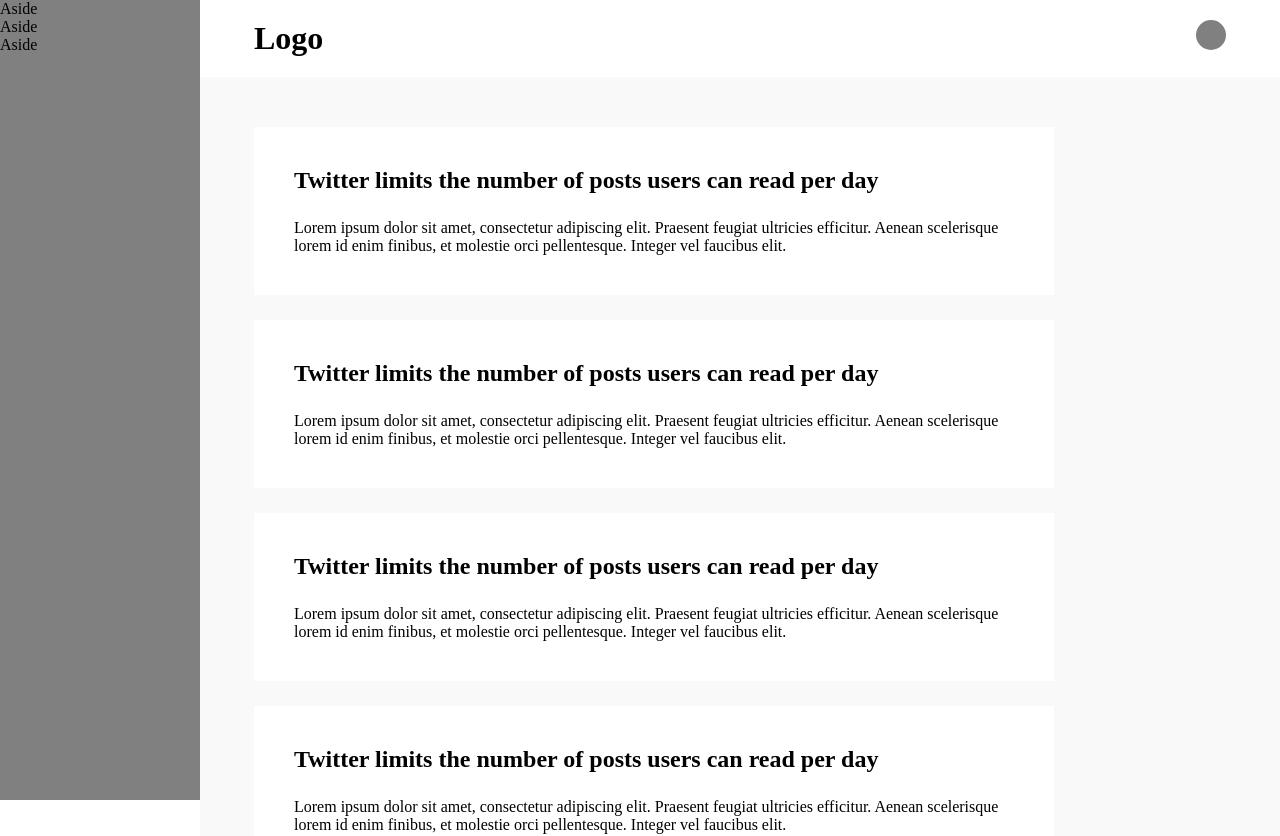
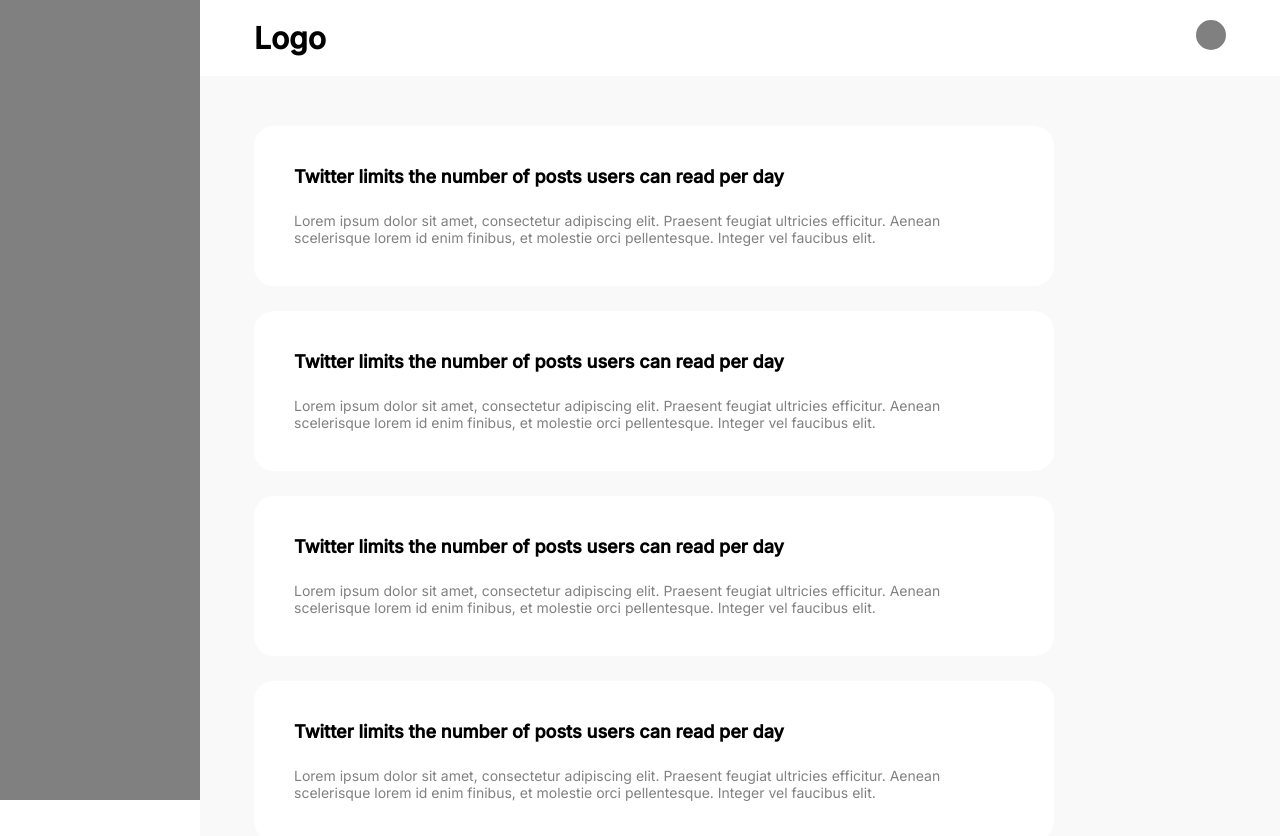
Before and after one commit to emmanuelojiji/forum, a React (Create React App) app: page / in a window 1280 px wide. Shown: the top 836 px of the page. Built offline with nearby package versions, Linux system fonts and the light colour scheme.

Commit message:
Sticky sidebar and sticky header both working together

```diff
--- a/public/index.html
+++ b/public/index.html
@@ -24,7 +24,11 @@
       work correctly both with client-side routing and a non-root public URL.
       Learn how to configure a non-root public URL by running `npm run build`.
     -->
+    <link rel="preconnect" href="https://fonts.googleapis.com">
+<link rel="preconnect" href="https://fonts.gstatic.com" crossorigin>
+<link href="https://fonts.googleapis.com/css2?family=Inter:wght@400;500&display=swap" rel="stylesheet">
     <title>React App</title>
+
   </head>
   <body>
     <noscript>You need to enable JavaScript to run this app.</noscript>
--- a/src/App.scss
+++ b/src/App.scss
@@ -1,6 +1,5 @@
 .App {
   background: #f9f9f9;
-  height: 100%;
   flex: 1;
   transition: 0.2s ease-in-out;
 
@@ -13,7 +12,7 @@
   display: flex;
   overflow-x: hidden;
   height: 100%;
-  position: relative;
+
 }
 
 /*.menu-closed {
--- a/src/Components/Card.scss
+++ b/src/Components/Card.scss
@@ -7,6 +7,7 @@
   text-align: left;
   margin-bottom: 25px;
   padding: 40px;
+  border-radius: 20px;
 
   h2{
     margin-bottom: 25px;
--- a/src/Components/Sidebar.scss
+++ b/src/Components/Sidebar.scss
@@ -5,6 +5,12 @@
   min-width: 200px;
   background: grey;
   transition: 0.3s ease-in-out;
+  position: sticky;
+  top: 0;
+  left: 0;
+
+
+
 
   @media only screen and (max-width: 600px) {
     max-width: 0px;
--- a/src/index.scss
+++ b/src/index.scss
@@ -2,6 +2,7 @@
   margin:0;
   padding: 0;
   box-sizing: border-box;
+  font-family: 'Inter';
 }
 
 body {
@@ -16,3 +17,16 @@
   width: 100%;
 
 }
+
+h1{
+  font-size: 30px;
+}
+
+h2{
+  font-size: 18px;
+}
+
+p{
+  font-size: 14px;
+  color: #818181;
+}
```
